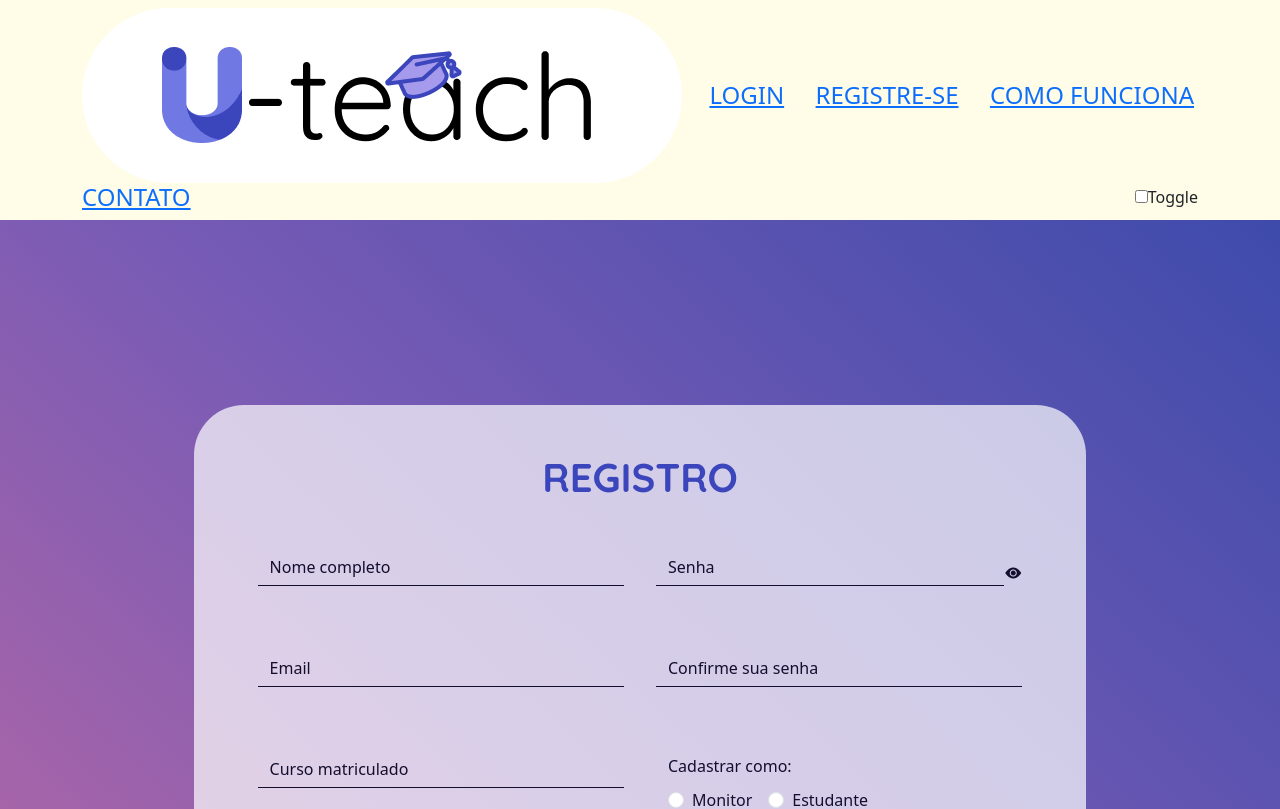
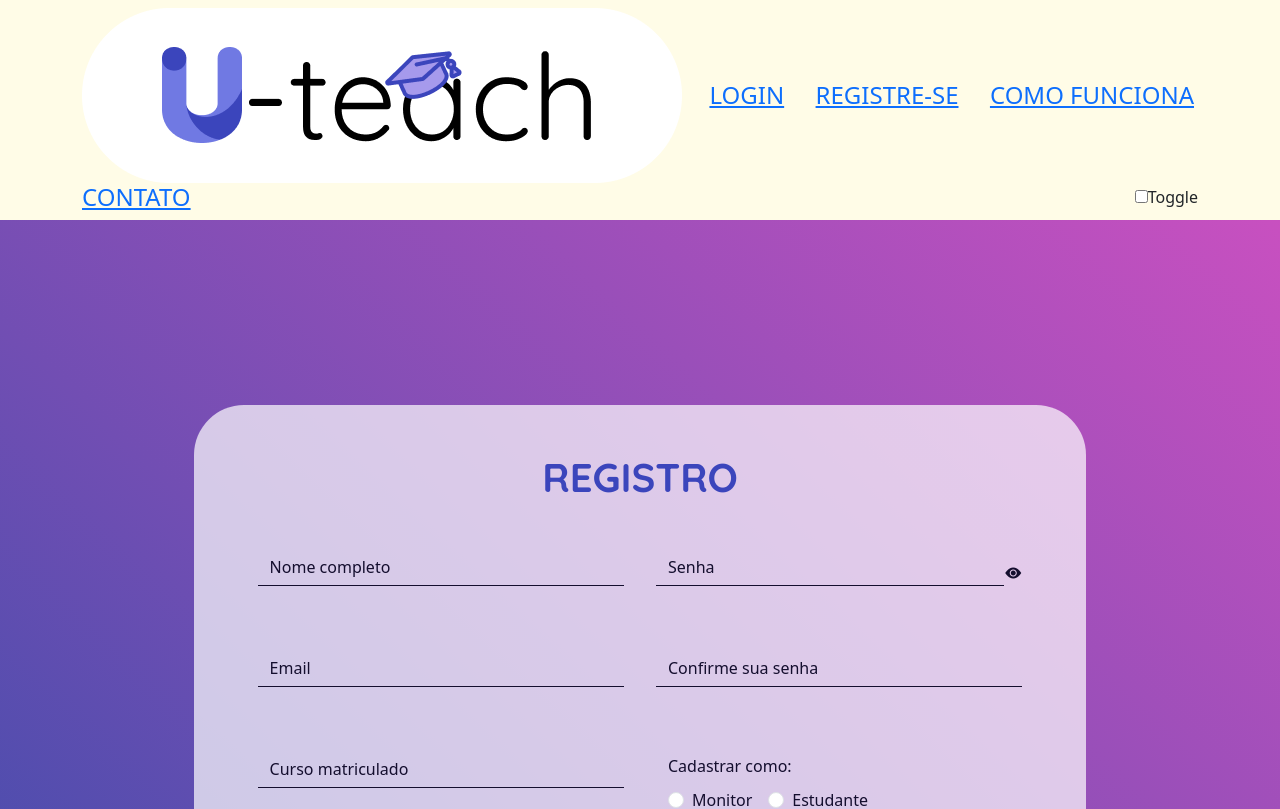
Before and after one commit to rafakid01/PROJETO_INTEGRADOR, an Angular app in the folder projeto-angular/: page /register in a window 1280 px wide. Shown: the top 809 px of the page. Built offline with nearby package versions, Linux system fonts and the light colour scheme.

Commit message:
mudança cor de fundo registro

```diff
--- a/projeto-angular/src/app/components/register/register.component.css
+++ b/projeto-angular/src/app/components/register/register.component.css
@@ -1,8 +1,9 @@
 /* ESTRUTURAÇÃO MAIN */
 main {
     padding-top: 7em;
-    background-color: #b467a5;
-    background-image: linear-gradient(43deg, #b467a5 0%, #785bb5 46%, #3e4bab 100%);
+    background-color: #434dac;
+    background-image: linear-gradient(43deg, #434dac 0%, #C850C0 100%);
+
     width: 100%;
     height: 100vh;
 }
```
